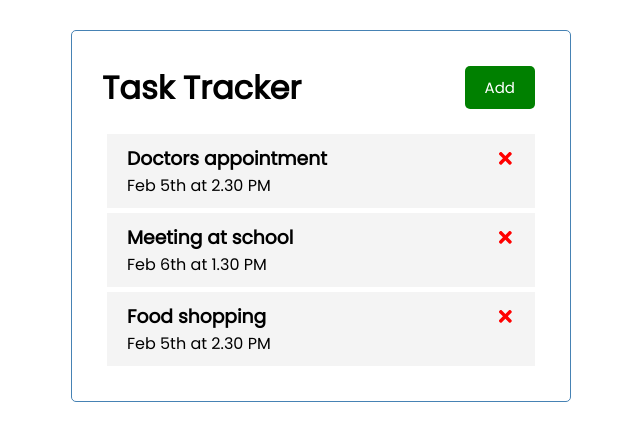
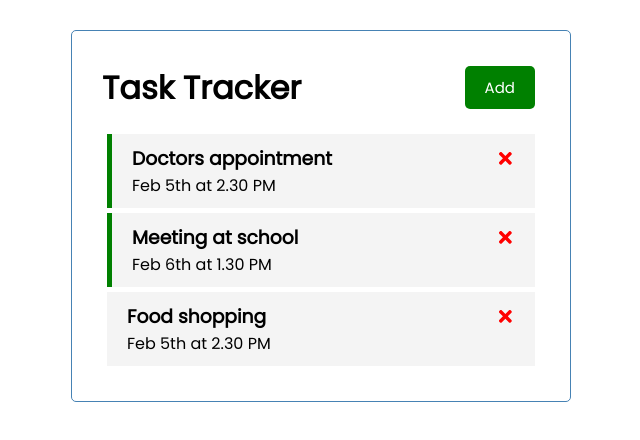
Before and after one commit to franbruno6/PROYECTO-REACT, a React (Create React App) app: page / in a window 1280 px wide. Shown: the top 440 px of the page, without its empty margins (319-959 px from the left). Built offline with nearby package versions, Linux system fonts and the light colour scheme.

Commit message:
Toggle reminder & conditional styling

```diff
--- a/src/App.js
+++ b/src/App.js
@@ -3,7 +3,7 @@
 import Tasks from './components/Tasks';
 
 const App = () => {
-  const [tasks, setStats] = useState([
+  const [tasks, setTasks] = useState([
     {
         id: 1,
         text: 'Doctors appointment',
@@ -23,10 +23,29 @@
         reminder: false,
     }
 ])
+
+  //Delete Task
+  const deleteTask = (id) => {
+    setTasks(
+      tasks.filter(
+        (task)=> task.id !== id
+      )
+    )
+  }
+
+  //Toggle Reminder
+  const toggleReminder = (id) => {
+    setTasks(
+      tasks.map(
+        (task) => task.id === id ? {...task, reminder: !task.reminder } : task
+      )
+    )
+  }
+
   return (
     <div className="container">
       <Header />
-      <Tasks tasks={tasks}/>
+      {tasks.length > 0 ? (<Tasks tasks={tasks} onDelete={deleteTask} onToggle={toggleReminder}/>) : ('No tasks to show')}
     </div>
   )
 }
--- a/src/components/Task.js
+++ b/src/components/Task.js
@@ -1,10 +1,10 @@
 import { FaTimes } from 'react-icons/fa'
 
-const Task = ({ task }) => {
+const Task = ({ task, onDelete, onToggle }) => {
   return (
-        <div className="task">
+    <div className={`task ${task.reminder ? 'reminder' : ''}`} onDoubleClick={() => onToggle(task.id)}>
       <h3>
-                {task.text} <FaTimes style={{color: 'red', cursor: 'pointer'}}/>
+        {task.text} <FaTimes style={{color: 'red', cursor: 'pointer'}} onClick={() => onDelete(task.id)} />
       </h3>
       <p>{task.day}</p>
     </div>
--- a/src/components/Tasks.js
+++ b/src/components/Tasks.js
@@ -1,11 +1,12 @@
 import Task from "./Task"
 
-const Tasks = ({tasks}) => {
+const Tasks = ({ tasks, onDelete, onToggle }) => {
 return (
-    <>
-        {tasks.map((task => (
-            <Task key={task.id} task={task} />)))}
-    </>
+  <>
+    {tasks.map(
+      (task => (<Task key={task.id} task={task} onDelete={onDelete} onToggle={onToggle}/>))
+    )}
+  </>
 )
 }
 
```
Lines whose indentation alone changed are shown as unchanged.
